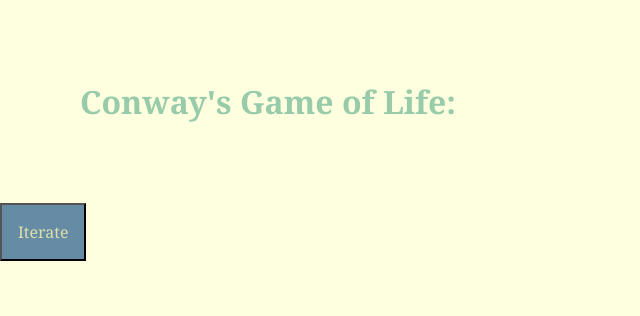
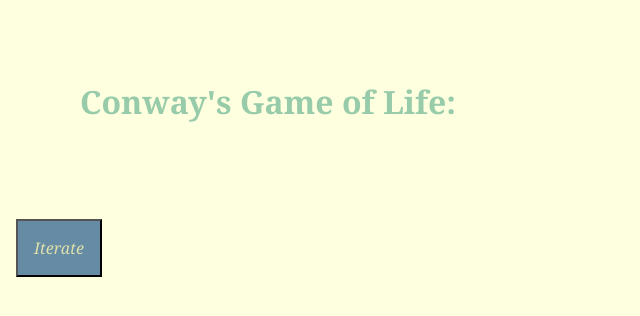
Before and after one commit to LauraGutierrezSa/202309-w5chwe-laura-gutierrez, a website with bundled scripts: page app/index.html in a window 1280 px wide. Shown: the whole page, without its empty margins (0-640 px from the left). Built offline with nearby package versions, Linux system fonts and the light colour scheme.

Commit message:
Add button style

```diff
--- a/app/index.html
+++ b/app/index.html
@@ -13,10 +13,11 @@
 
 <body>
   <main>
-    <div class="game"></div>
-    <h1 class="h1">Conway's Game of Life:</h1>
-    <div class="cellbox" id="grid-container"></div>
-    <button class="button">Iterate</button>
+    <div class="game">
+      <h1 class="h1">Conway's Game of Life:</h1>
+      <div class="cellbox" id="grid-container"></div>
+      <button class="button">Iterate</button>
+    </div>
   </main>
 </body>
 
--- a/app/index.js
+++ b/app/index.js
@@ -1,5 +1,4 @@
 import GridSpace from "./GridSpace/GridSpace";
-import Cell from "./Cell/Cell";
 
 const gridSize = 10;
 const gridWorld = new GridSpace(gridSize, false);
--- a/app/styles/styles.css
+++ b/app/styles/styles.css
@@ -44,8 +44,11 @@ body {
 }
 
 .button {
+  margin: 1rem;
   padding: 1rem;
   background-color: var(--fourth-color);
   color: var(--second-color);
   font: var(--main-font);
+  font-style: oblique;
+  cursor: pointer;
 }
```
